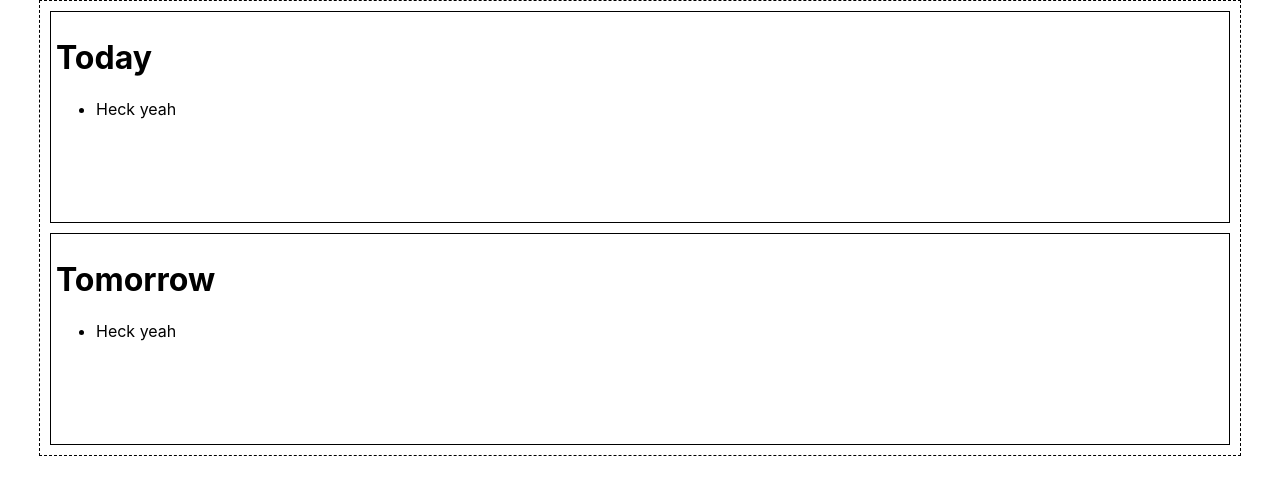
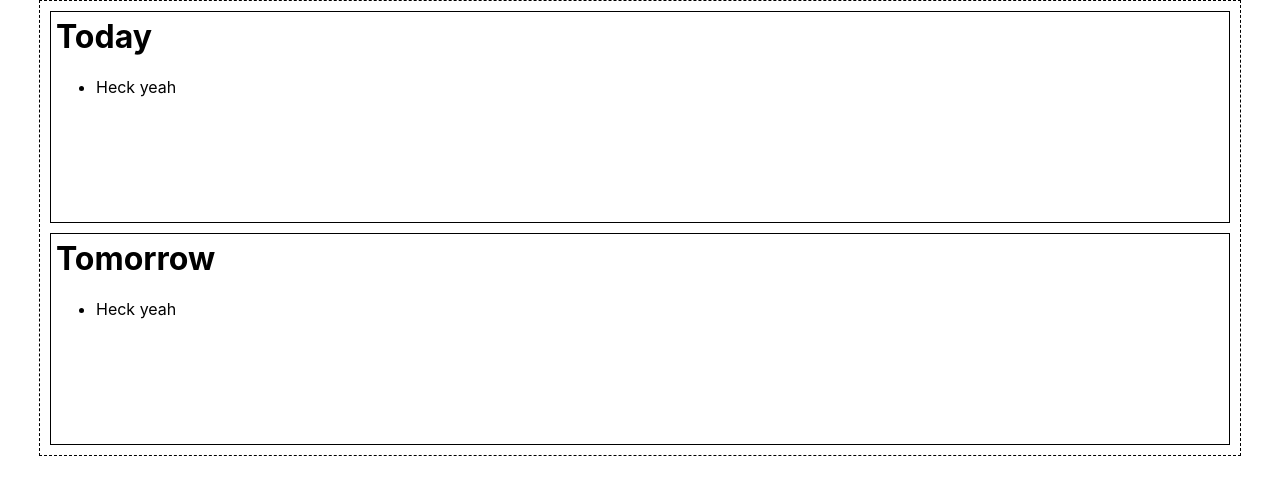
Before and after one commit to cravend/zarchive-2020-cuhackit, a Next.js app in the folder site/: page / in a window 1280 px wide. Shown: the top 494 px of the page. Built offline with nearby package versions, Linux system fonts and the light colour scheme.

Commit message:
reduce day view margin

```diff
--- a/site/components/Day.module.scss
+++ b/site/components/Day.module.scss
@@ -4,4 +4,8 @@
   border: 1px solid black;
   height: 200px;
   flex: 1;
+
+  h1 {
+    margin-top: 0;
+  }
 }
```
